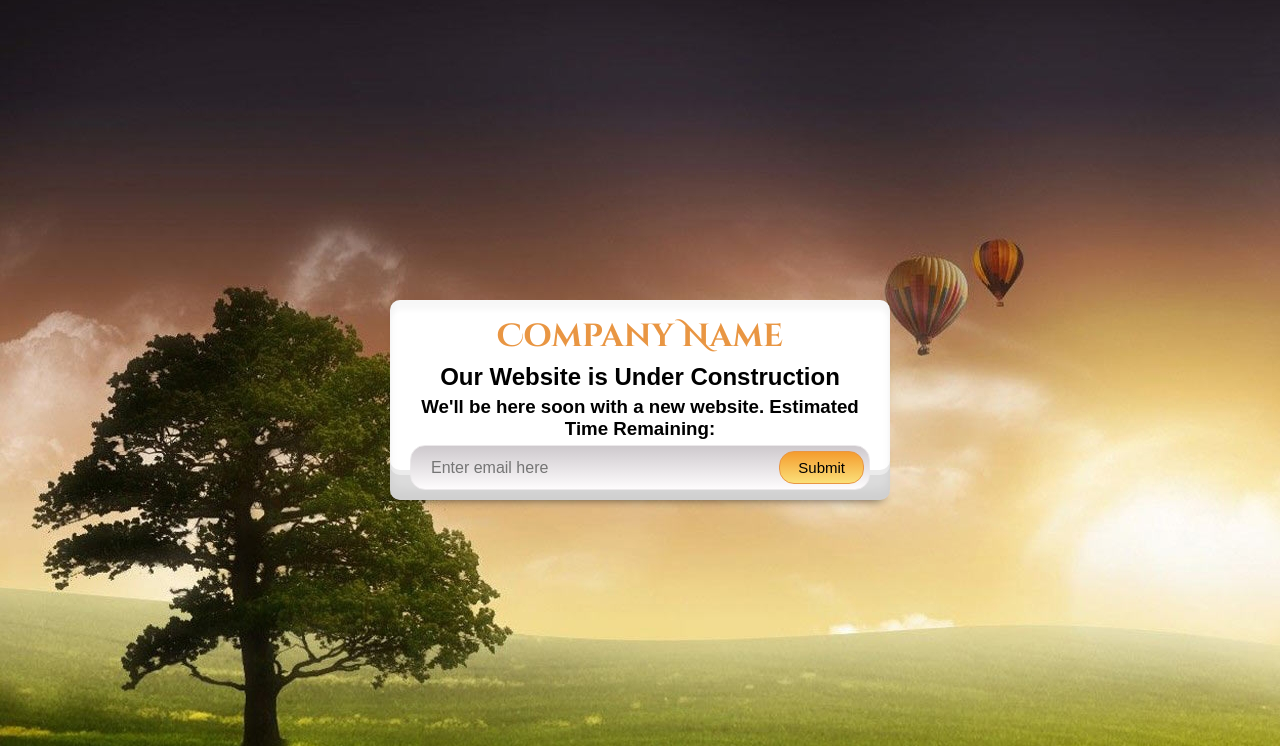
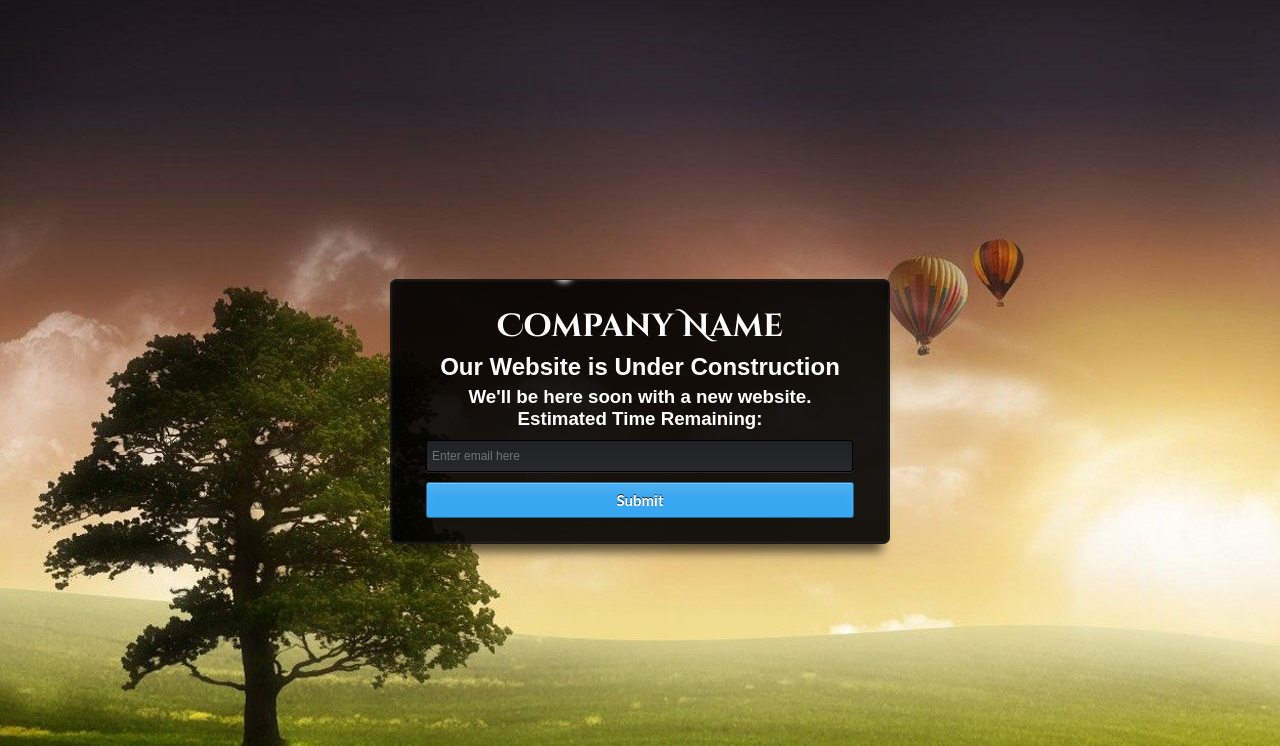
Before and after one commit to msaikrd/uiConstruction, a plain HTML site: page index.html in a window 1280 px wide. Shown: the top 746 px of the page. Drawn offline with nearby package versions, Linux system fonts and the light colour scheme; a web font is replaced by a local one.

Commit message:
Update index.html

```diff
--- a/index.html
+++ b/index.html
@@ -10,7 +10,7 @@ $(function() {
 		Company:	"Company Name",
 		Title: 		"Our Website is Under Construction",
 		SubTitle: 	"We'll be here soon with a new website. Estimated Time Remaining:",
-		Theme:		"white",
+		Theme:		"black",
 		Slide: 		{
 						img:[
 								'templates/line/images/1920x1080-computer-background-wallpaper-1634246905.jpg',
```
